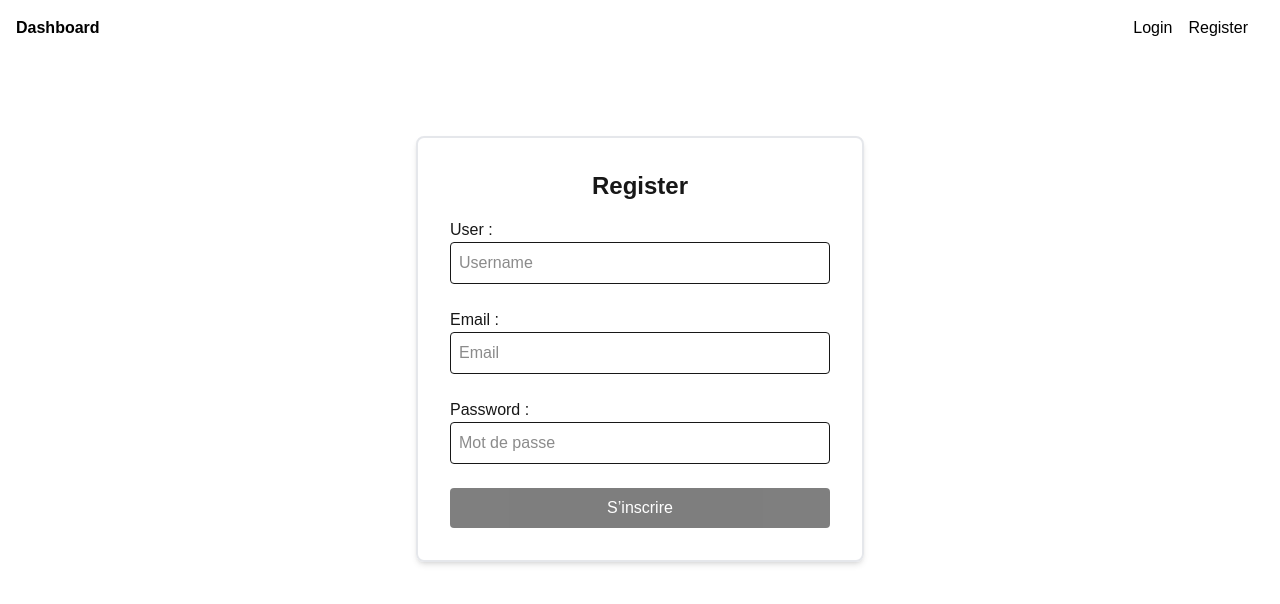
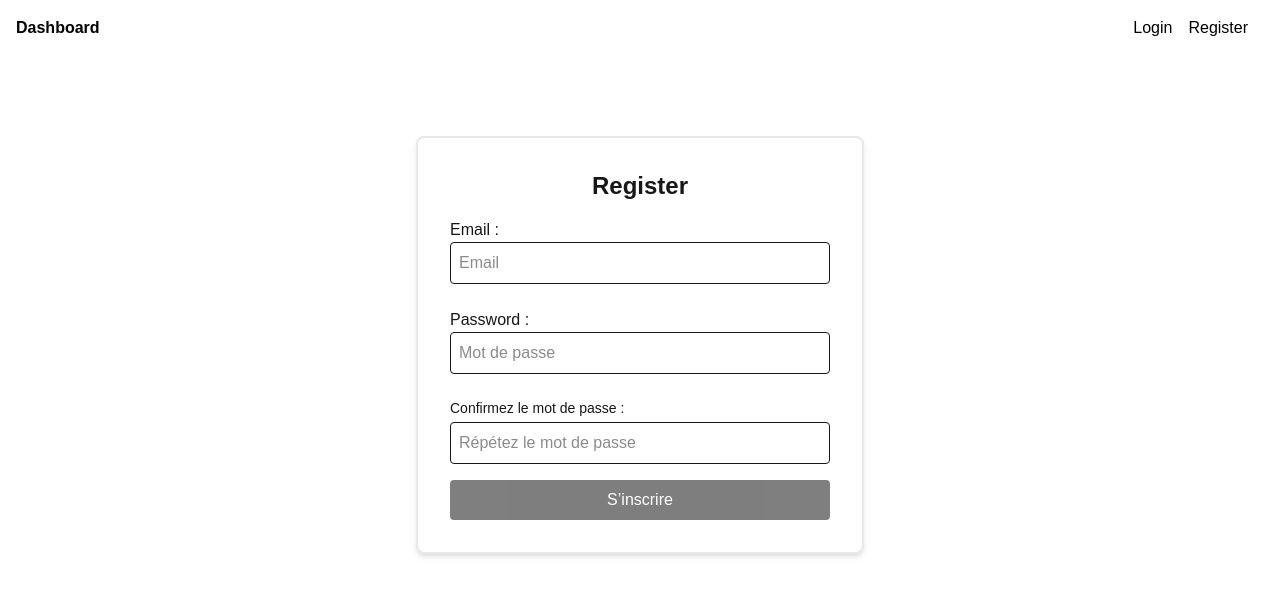
Before and after one commit to Dokryptos/Dex_tracker, a Next.js app: page /register in a window 1280 px wide. Shown: the top 604 px of the page. Built offline with nearby package versions, Linux system fonts and the light colour scheme; no server answers.

Commit message:
reset pc portable

```diff
--- a/app/login/page.tsx
+++ b/app/login/page.tsx
@@ -7,14 +7,30 @@ import { useRouter } from "next/navigation";
 export default function LoginPage() {
   const [email, setEmail] = useState("");
   const [password, setPassword] = useState("");
+  const [errorMsg, setErrorMsg] = useState("");
   const router = useRouter();
 
   const handleLogin = async () => {
+    setErrorMsg("");
+
+    if (!email || !password) {
+      setErrorMsg("Veuillez remplir tous les champs.");
+      return;
+    }
+
+    if (!email.includes("@")) {
+      setErrorMsg("Veuillez entrer un email valide.");
+      return;
+    }
+
     const { error } = await supabase.auth.signInWithPassword({
       email,
       password,
     });
-    if (error) return alert(error.message);
+    if (error) {
+      setErrorMsg("Connexion échouée : " + error.message);
+      return;
+    }
 
     router.push("/watchlist");
   };
@@ -42,7 +58,12 @@ export default function LoginPage() {
           onChange={(e) => setPassword(e.target.value)}
         />
       </div>
+
+      {errorMsg && (
+        <p className="text-red-600 mb-4">{errorMsg}</p>
+      )}
       <button
+        disabled={!email || !password}
         onClick={handleLogin}
         className="w-full bg-black text-white p-2 rounded hover:bg-green-600"
       >
--- a/app/register/page.tsx
+++ b/app/register/page.tsx
@@ -10,12 +10,21 @@ export default function Register() {
   const dispatch = useAppDispatch();
   const [email, setEmail] = useState("");
   const [password, setPassword] = useState("");
-  const [username, setUsername] = useState("");
   const [confirmation, setConfirmation] = useState<boolean>(false);
   const router = useRouter();
+  const [errorMessage, setErrorMessage] = useState("");
+  const [confirmPassword, setConfirmPassword] = useState("");
 
   const handleRegister = async () => {
-  const { data: signUpData, error } = await supabase.auth.signUp({ email, password });
+
+    setErrorMessage("");
+
+    if (password !== confirmPassword) {
+      setErrorMessage("Les mots de passe ne correspondent pas.");
+      return;
+    };
+
+  const {data, error } = await supabase.auth.signUp({ email, password });
     if (error) {
       if (
         error.message.includes("already registered") ||
@@ -26,20 +35,15 @@ export default function Register() {
         alert(error.message);
       }
     } else {
-  const userId = signUpData.user?.id;
+  const userId = data.user?.id;
 
-  const { error: insertError } = await supabase
-      .from("profiles")
-      .insert([{ id: userId, email, username }]);
-
-    if (insertError) {
-      console.error("Erreur d'insertion dans la table 'profiles':", insertError);
-      alert("Inscription réussie, mais une erreur est survenue lors de l’enregistrement du profil.");
-      return;
-    };
-
-
-  dispatch(setUser({id: userId, email, username}));
+    dispatch(
+      setUser({
+        id: userId,
+        email,
+        username: email.split("@")[0],
+      })
+    );
   setConfirmation(true);
   router.push("/login");
 }
@@ -48,16 +52,6 @@ export default function Register() {
   return (
     <div className="p-8 flex flex-col items-center justify-center mt-20 border-2 border-gray-200 rounded-lg shadow-md max-w-md mx-auto">
       <h1 className="text-2xl font-bold mb-4">Register</h1>
-      <div className="w-full mb-2">
-        <h2>User :</h2>
-        <input
-          className="w-full border p-2 mb-4 rounded"
-          placeholder="Username"
-          type="text"
-          value={username}
-          onChange={(e) => setUsername(e.target.value)}
-        />
-      </div>
       <div className="w-full mb-2">
         <h2>Email :</h2>
         <input
@@ -78,6 +72,21 @@ export default function Register() {
           onChange={(e) => setPassword(e.target.value)}
         />
       </div>
+
+      <div className="w-full mb-4">
+        <label className="block text-sm font-medium mb-1">Confirmez le mot de passe :</label>
+        <input
+          className="w-full border p-2 rounded"
+          type="password"
+          placeholder="Répétez le mot de passe"
+          value={confirmPassword}
+          onChange={(e) => setConfirmPassword(e.target.value)}
+        />
+      </div>
+
+      {errorMessage && (
+        <p className="text-red-600  mb-4">{errorMessage}</p>
+      )}
       <div>
         {confirmation ? (
           <p className="text-green-600 mb-4">
@@ -87,7 +96,7 @@ export default function Register() {
       </div>
       <button
         onClick={handleRegister}
-        disabled={!email || !password}
+        disabled={!email || !password || !confirmPassword}
         className="w-full bg-black text-white p-2 rounded hover:bg-green-600 hover:text-black disabled:opacity-50 disabled:bg-"
       >
         S’inscrire
```
